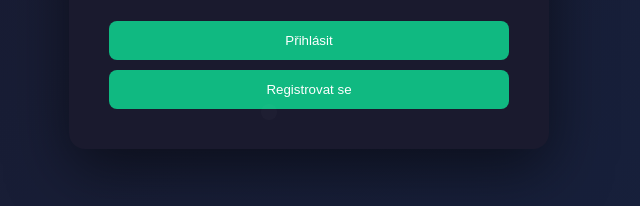
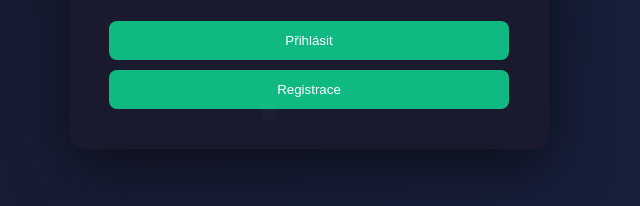
Before and after one commit to Kowacos/todo, a website built with Vite: page index.html in a window 1280 px wide. Shown: the part 488-694 px from the top of the page, 331-971 px from the left. Built offline with nearby package versions, Linux system fonts and the light colour scheme.

Commit message:
update index

```diff
--- a/index.html
+++ b/index.html
@@ -21,7 +21,7 @@
           <input type="password" id="login-password" required>
         </div>
         <button type="submit">Přihlásit</button>
-        <button type="button" id="register-btn">Registrovat se</button>
+        <button type="button" id="register-btn">Registrace</button>
       </form>
     </div>
   </div>
```
